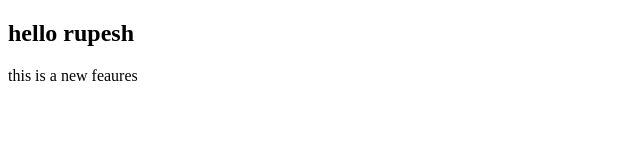
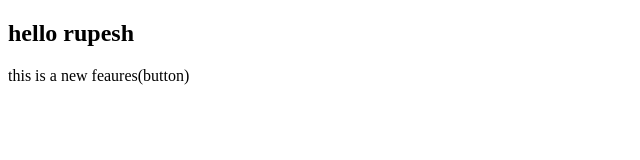
Before and after one commit to iam-rupesh/demo1_r, a plain HTML site: page index.html in a window 1280 px wide. Shown: the full height of the page, 0-640 px from the left. Drawn offline with Linux system fonts and the light colour scheme.

```diff
--- a/index.html
+++ b/index.html
@@ -7,6 +7,6 @@
 </head>
 <body>
     <h2>hello rupesh</h2>
-    <p>this is a new feaures</p>
+    <p>this is a new feaures(button)</p>
 </body>
 </html>
```
